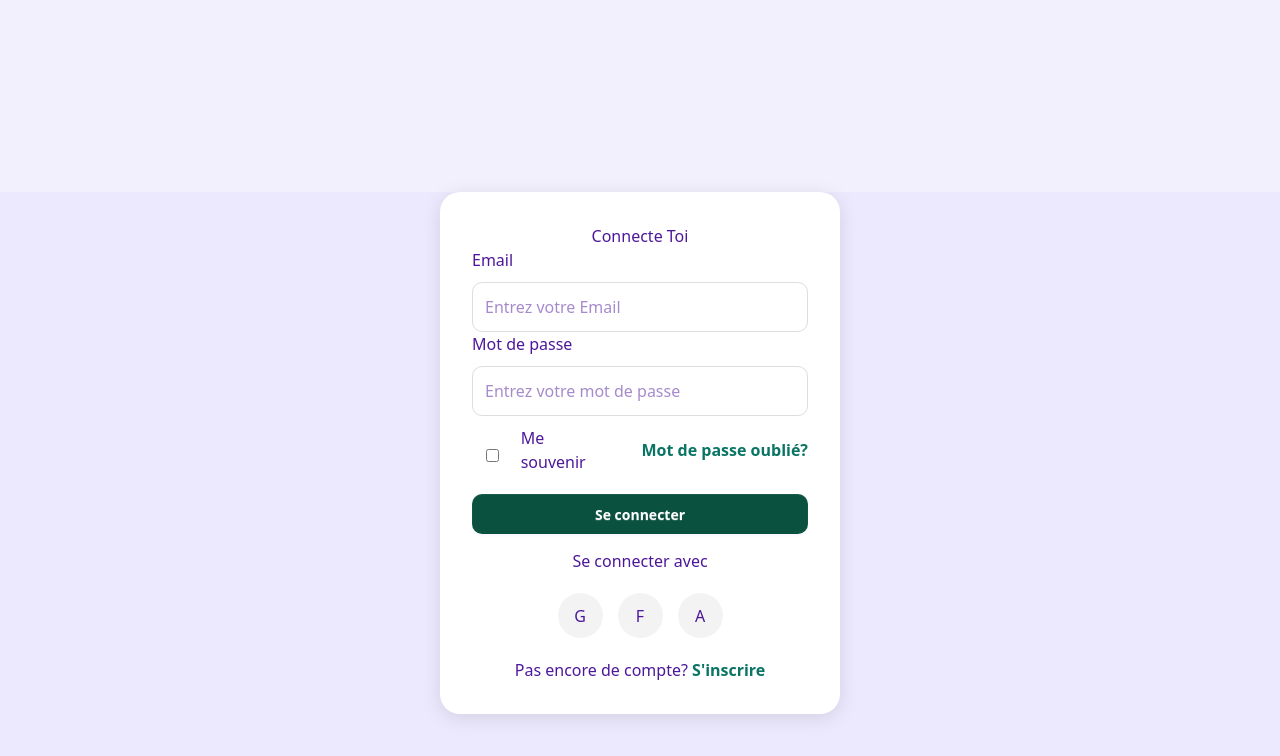
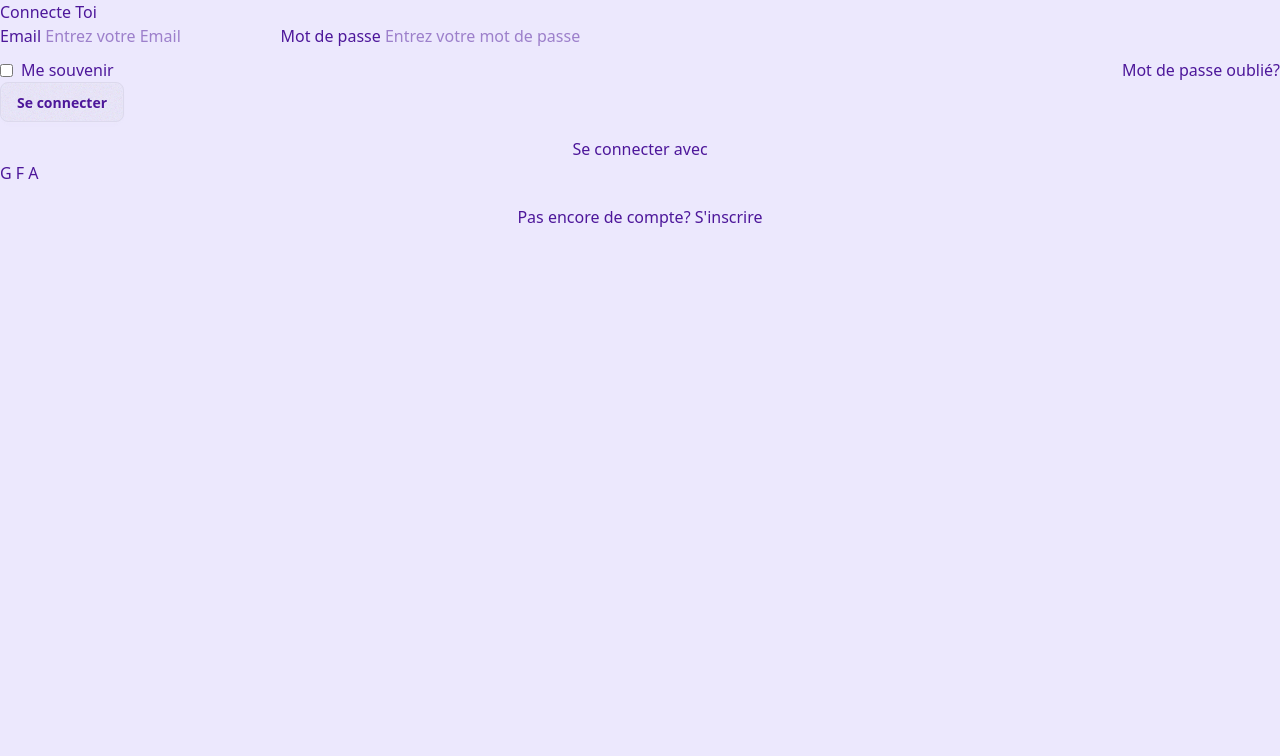
Before and after one commit to tugnodev/cc-frontend, a SvelteKit app: page /auth/login in a window 1280 px wide. Shown: the top 756 px of the page. Built offline with nearby package versions, Linux system fonts and the light colour scheme.

Commit message:
Update +page.svelte

```diff
--- a/src/routes/auth/login/+page.svelte
+++ b/src/routes/auth/login/+page.svelte
@@ -38,59 +38,3 @@
         <a href=" ">S'inscrire</a>
     </p>
 </div>
-
-<style>
-    .container {
-        max-width: 400px;
-        margin: auto;
-        padding: 2rem;
-        border-radius: 20px;
-        background: white;
-        box-shadow: 0 4px 20px rgba(0, 0, 0, 0.1);
-        margin-top: 15%;
-    }
-
-    input {
-        width: 100%;
-        padding: 12px;
-        border-radius: 10px;
-        border: 1px solid #ddd;
-        margin-top: 10px;
-    }
-
-    .btn {
-        width: 100%;
-        padding: 14px;
-        background: #0b513f;
-        color: white;
-        border: none;
-        border-radius: 10px;
-        margin-top: 20px;
-        cursor: pointer;
-        font-weight: bold;
-    }
-
-    .google-btns {
-        display: flex;
-        justify-content: center;
-        gap: 15px;
-        margin-top: 20px;
-    }
-
-    .google-btns button {
-        width: 45px;
-        height: 45px;
-        border-radius: 50%;
-        border: none;
-        cursor: pointer;
-        background: #f3f3f3;
-    }
-
-    a {
-        color: #0a7564;
-        font-weight: bold;
-    }
-    h2 {
-        text-align: center;
-    }
-</style>
```
